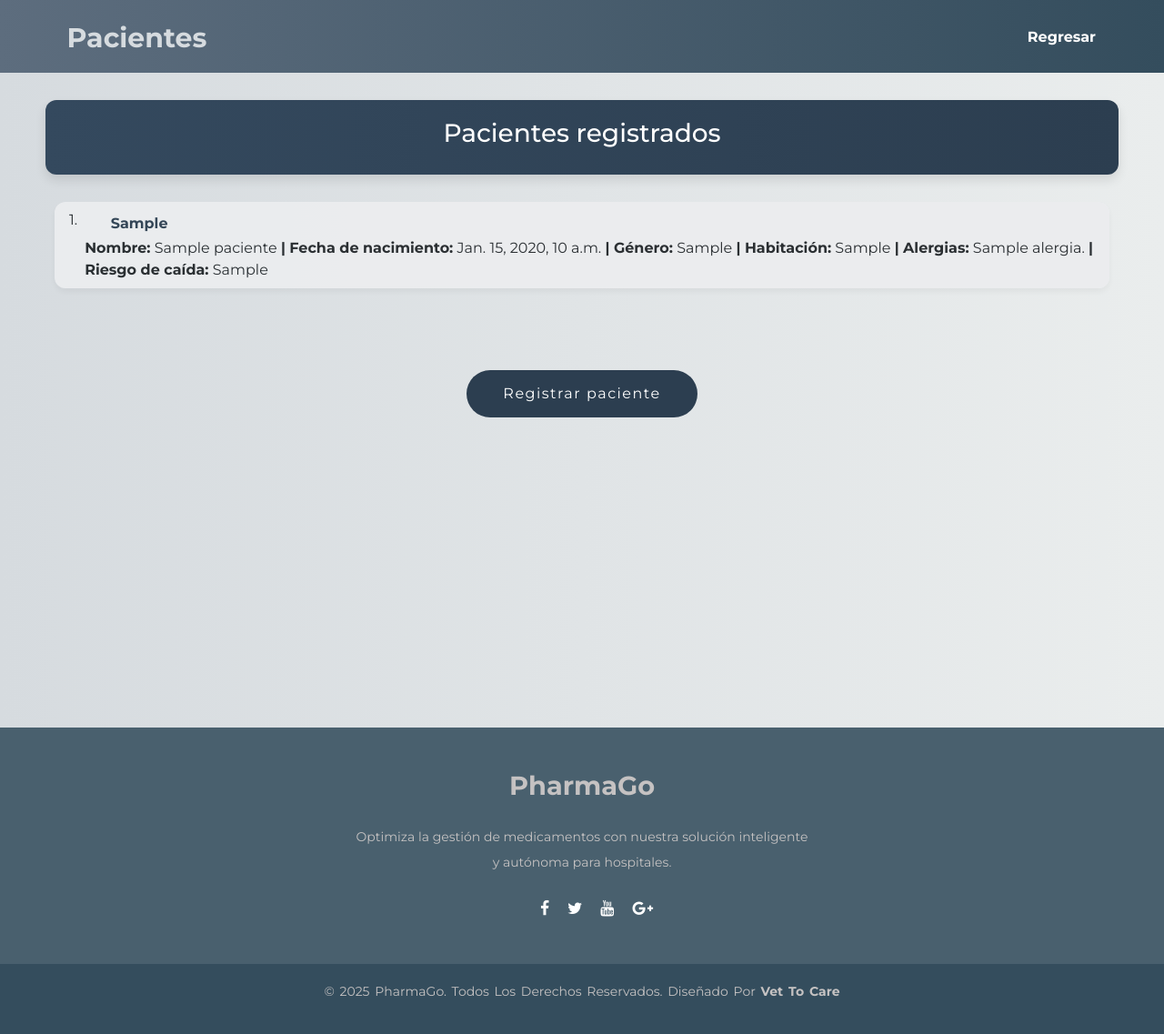
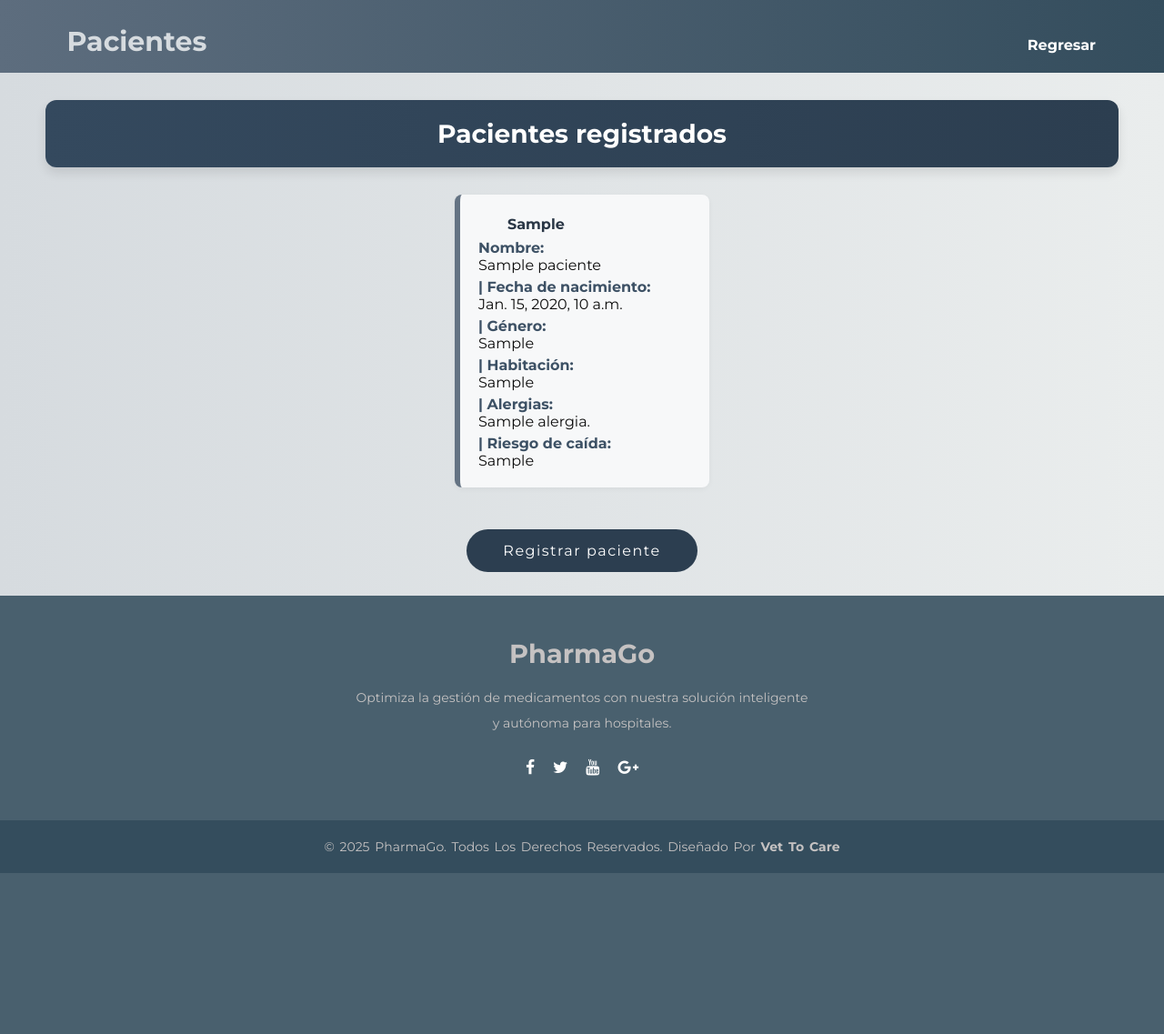
Before and after one commit to CarToCare/PharmaGo, a Django app: page /pacientes/ in a window 1280 px wide. Shown: the whole page at 91% size. After the commit the page ends 960 px from the top, so only its background shows below. Run offline with Django 5.2, Linux system fonts and the light colour scheme; tables that the repository leaves empty hold one stand-in row (values such as "Sample post"); a database or web service that is not in the repository returns one stand-in record (values such as "Sample title"); some libraries are stand-ins or nearby versions.

Commit message:
Modifique pacientes

```diff
--- a/ourproyecto/pag/static/pacientes.css
+++ b/ourproyecto/pag/static/pacientes.css
@@ -8,17 +8,19 @@
 body {
     margin: 0;
     padding: 0;
-    background: linear-gradient(90deg, #d6dbdf ,#eaeded);
-    height: 100vh;
+    background: linear-gradient(90deg, #d6dbdf, #eaeded);
+    height: 100%;
+    display: flex;
+    flex-direction: column;
 }
 
-/*Contenedor */
+/* Contenedor */
 .container-fluid {
     padding: 0px;
     width: 100%;
-    height: 100vh;
     display: flex;
     flex-direction: column;
+    flex-grow: 1;
 }
 
 .container {
@@ -47,13 +49,13 @@ body {
     margin-right: 50px;
 }
 
-.container ul li a  {
+.container ul li a {
     color: #fff;
     text-decoration: none;
     font-weight: bold;
 }
 
-.container span{
+.container span {
     position: relative;
     top: 5px;
 }
@@ -62,18 +64,26 @@ body {
     color: #b4c3f6;
 }
 
-/* Lista */
+/* Listaa */
 .list-group.list-group-numbered {
-    margin: 20px 60px;
+    margin: 20px auto;
+    max-width: 100%;
     opacity: 0.95;
+    display: flex;
+    flex-wrap: wrap;
+    gap: 20px;
+    justify-content: flex-start;
+    list-style: none;
+    padding: 0;
 }
 
 .list-group-item.d-flex.justify-content-between.align-items-start {
-    border: none;
-    background: linear-gradient(90deg, #ebedef, #ebedef);
-    border-radius: 12px;
-    margin-bottom: 10px;
-    box-shadow: 0 4px 8px rgba(0, 0, 0, 0.05);
+    background: #f8f9fa;
+    border-radius: 8px;
+    padding: 20px;
+    border-left: 6px solid #5d6d7e;
+    box-shadow: 0 2px 8px rgba(0, 0, 0, 0.05);
+    width: 280px;
     transition: transform 0.3s ease, box-shadow 0.3s ease;
 }
 
@@ -82,11 +92,26 @@ body {
     box-shadow: 0 8px 16px rgba(0, 0, 0, 0.1);
 }
 
+.list-group-item .fw-bold {
+    font-size: 16px;
+    color: #2c3e50;
+    display: flex;
+    align-items: center;
+}
+
+.list-group-item .fw-bold box-icon {
+    margin-right: 8px;
+}
+
+.list-group-item strong {
+    color: #34495e;
+    display: block;
+    margin-top: 5px;
+}
+
 .list-group-item span {
-    position: relative;
-    top: -3px;
     font-weight: bold;
-    color: #2c3e50;
+    color:#1f2d3d;
 }
 
 /* Header */
@@ -131,6 +156,7 @@ body {
 .content {
     text-align: center;
     margin-top: 40px;
+    margin-bottom: 40px;
 }
 
 .icono-usuario {
@@ -143,16 +169,17 @@ body {
     top: 10px;
 }
 
-
 /* Footer */
-.footer{
-    width: auto;
-    height: auto;
-    background-color:#49606e ;
+.footer {
+    width: 100%;
+    background-color: #49606e;
     padding-top: 40px;
     color: #c5c2c2;
+    position: relative;
+    bottom: 0;
+    margin-top: auto;
+}
 
-}
 .footer-content {
     display: flex;
     align-items: center;
@@ -161,21 +188,21 @@ body {
     text-align: center;
 }
 
-.footer-content h3{
+.footer-content h3 {
     font-size: 1.8rem;
     font-weight: bold;
     text-transform: capitalize;
     line-height: 3rem;
 }
 
-.footer-content p{
+.footer-content p {
     max-width: 500px;
     margin: 10px auto;
     line-height: 28px;
     font-size: 14px;
 }
 
-.socials{
+.socials {
     list-style: none;
     display: flex;
     align-items: center;
@@ -183,38 +210,38 @@ body {
     margin: 1rem 0 3rem 0;
 }
 
-.socials li{
+.socials li {
     margin: 0 10px;
 }
 
-.socials a{
+.socials a {
     text-decoration: none;
-    color:#fff;
+    color: #fff;
 }
 
-.socials a i{
+.socials a i {
     font-size: 1.1rem;
     transition: color .4s ease;
 }
 
-.socials a:hover i{
-    color:#286a93;
+.socials a:hover i {
+    color: #286a93;
 }
 
-.footer-bottom{
-    background-color:#344D5D;
-    width: auto;
+.footer-bottom {
+    background-color: #344D5D;
+    width: 100%;
     padding: 20px 0;
     text-align: center;
 }
 
-.footer-bottom p{
+.footer-bottom p {
     font-size: 14px;
     word-spacing: 2px;
     text-transform: capitalize;
 }
 
-.footer-bottom span{
+.footer-bottom span {
     text-transform: uppercase;
     opacity: .4;
     font-weight: 200;
--- a/ourproyecto/pag/templates/pacientes.html
+++ b/ourproyecto/pag/templates/pacientes.html
@@ -17,7 +17,6 @@
 
     <link rel="stylesheet" href="https://stackpath.bootstrapcdn.com/font-awesome/4.7.0/css/font-awesome.min.css">
 
-    <link href="https://cdn.jsdelivr.net/npm/bootstrap@5.3.3/dist/css/bootstrap.min.css" rel="stylesheet" integrity="sha384-QWTKZyjpPEjISv5WaRU9OFeRpok6YctnYmDr5pNlyT2bRjXh0JMhjY6hW+ALEwIH" crossorigin="anonymous">
 
     {% load static %}
     <link rel="stylesheet" href="{% static 'pacientes.css' %}">
```
